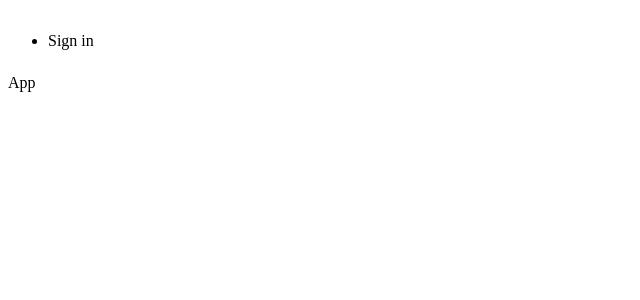
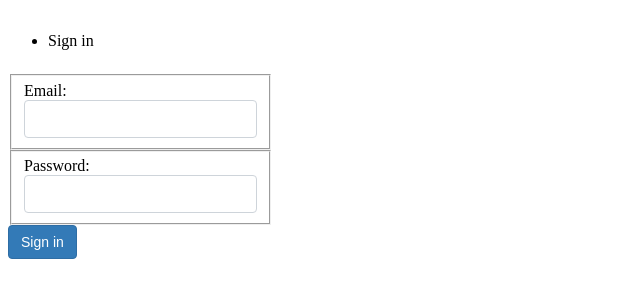
Before and after one commit to stevengf14/react-redux-testing-v14-training, a React (Create React App) app in the folder client/: page /signin in a window 1280 px wide. Shown: the top 300 px of the page, without its empty margins (0-640 px from the left). Built offline with nearby package versions, Linux system fonts and the light colour scheme.

Commit message:
Adding signing form

```diff
--- a/client/src/components/App.js
+++ b/client/src/components/App.js
@@ -1,11 +1,11 @@
 import React from "react";
 import Header from "./Header";
 
-function App() {
+function App(props) {
   return (
     <div>
       <Header />
-      App
+      {props.children}
     </div>
   );
 }
--- a/client/src/components/auth/Signin.js
+++ b/client/src/components/auth/Signin.js
@@ -1,17 +1,27 @@
 import React from "react";
 import { reduxForm } from "redux-form";
-import "../../style/style";
+import "../../style/style.css";
 
 function Singnin(props) {
+  const handleFormSubmit = (email, password) => {
+    console.log(email, password);
+    //need to do something to log user in
+  };
+
+  const {
+    handleSubmit,
+    fields: { email, password },
+  } = props;
+
   return (
-    <form>
+    <form onSubmit={handleSubmit(handleFormSubmit.bind(this))}>
       <fieldset className="form-group">
         <label>Email:</label>
-        <input className="form-control" />
+        <input {...email} className="form-control" />
       </fieldset>
       <fieldset className="form-group">
         <label>Password:</label>
-        <input className="form-control" />
+        <input {...password} className="form-control" />
       </fieldset>
       <button action="submit" className="btn btn-primary">
         Sign in
--- a/client/src/index.js
+++ b/client/src/index.js
@@ -5,6 +5,7 @@ import { createStore, applyMiddleware } from "redux";
 import { Routes, Route, BrowserRouter } from "react-router-dom";
 
 import App from "./components/App";
+import Signin from "./components/auth/Signin";
 import reducers from "./reducers";
 
 const createStoreWithMiddleware = applyMiddleware()(createStore);
@@ -16,6 +17,7 @@ root.render(
       <App>
         <Routes>
           <Route path="/" exact element={<App />} />
+          <Route path="/signin" exact element={<Signin />} />
         </Routes>
       </App>
     </BrowserRouter>
--- a/client/src/style/style.css
+++ b/client/src/style/style.css
@@ -24,11 +24,14 @@ li {
   text-align: -webkit-match-parent;
 }
 
+.form-group{
+  display: block;
+  width: 40px;
+}
 
 
 .form-control {
   display: block;
-  width: 100%;
   padding: 0.375rem 0.75rem;
   font-size: 1rem;
   font-weight: 400;
```
